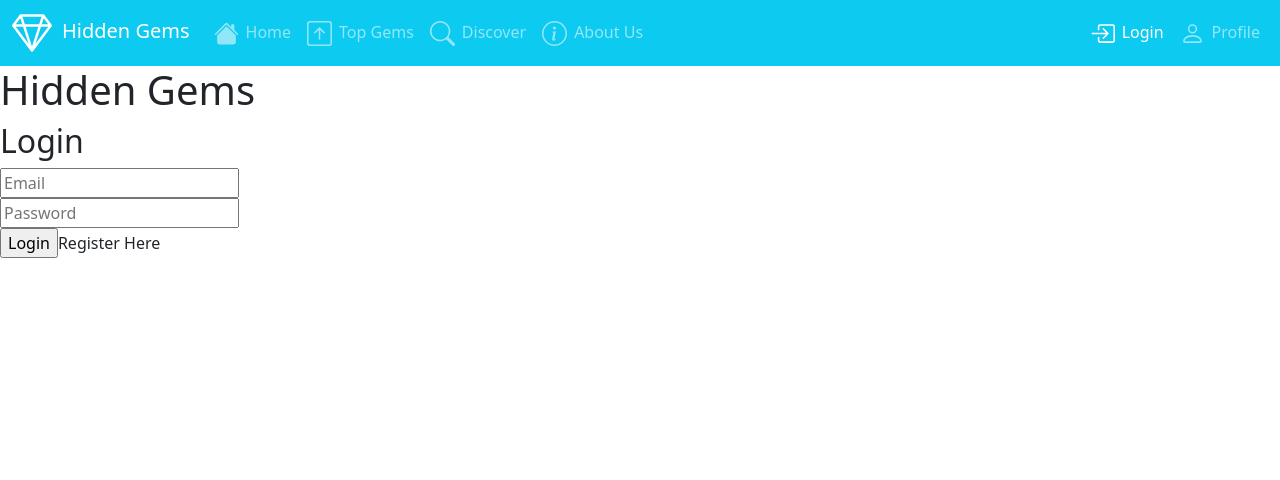
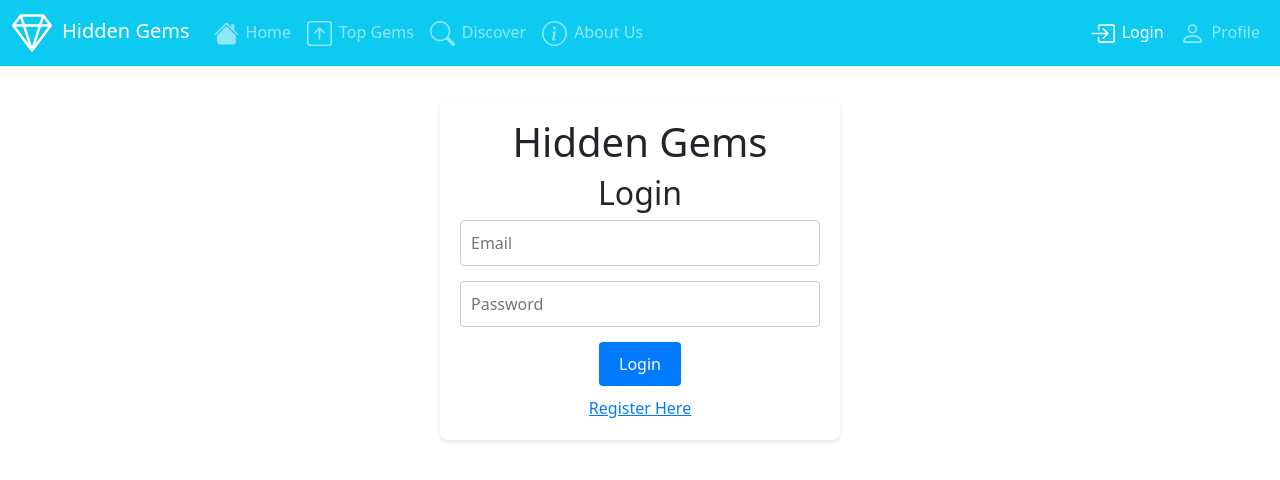
Before and after one commit to MichaelWhiting/HiddenGems, a React (Vite) app: page /login in a window 1280 px wide. Shown: the top 480 px of the page. Built offline with nearby package versions, Linux system fonts and the light colour scheme; no server answers.

Commit message:
login page and css

```diff
--- /dev/null
+++ b/src/CSS/Login.css
@@ -0,0 +1,54 @@
+.login-container {
+    max-width: 400px;
+    margin: 2rem auto;
+    padding: 20px;
+    border-radius: 8px;
+    box-shadow: 0 2px 4px rgba(0, 0, 0, 0.1);
+  }
+
+  .title, .subtitle {
+    text-align: center;
+  }
+
+  .input-group {
+    margin-bottom: 15px;
+  }
+
+  .input-field {
+    width: 100%;
+    padding: 10px;
+    border-radius: 4px;
+    border: 1px solid #ccc;
+    box-sizing: border-box; /* Makes sure padding doesn't increase the size of the input */
+  }
+
+  .error-message {
+    color: red;
+    text-align: center;
+  }
+
+  .action-group {
+    display: flex;
+    flex-direction: column;
+    align-items: center;
+  }
+
+  .submit-button {
+    background-color: #007bff;
+    color: white;
+    border: none;
+    padding: 10px 20px;
+    border-radius: 4px;
+    cursor: pointer;
+    margin-bottom: 10px;
+  }
+
+  .submit-button:hover {
+    background-color: #0056b3;
+  }
+
+  .toggle-form {
+    color: #007bff;
+    cursor: pointer;
+    text-decoration: underline;
+  }
--- a/src/pages/Login.jsx
+++ b/src/pages/Login.jsx
@@ -2,6 +2,8 @@ import axios from "axios";
 import { useEffect, useState } from "react";
 import { useDispatch, useSelector } from "react-redux";
 import { useNavigate } from "react-router-dom";
+import "../CSS/Login.css"; // Import the CSS file for styling
+
 
 function Login() {
   const [isLogin, setIsLogin] = useState(true);
@@ -82,64 +84,77 @@ function Login() {
 
   return (
     <>
-      <h1>Hidden Gems</h1>
-      <h2>{isLogin ? "Login" : "Create Account"}</h2>
+      <div className="login-container">
+        <h1 className="title">Hidden Gems</h1>
+        <h2 className="subtitle">{isLogin ? "Login" : "Create Account"}</h2>
 
         {!userId && (
-        <form onSubmit={isLogin ? handleLogin : handleRegister} id="key">
-          {error && <p style={{ color: "red" }}>{error}</p>} {/* Display error message if exists */}
-          <div>
+          <form
+            onSubmit={isLogin ? handleLogin : handleRegister}
+            className="auth-form"
+          >
+            {error && <p className="error-message">{error}</p>}{" "}
+            {/* Display error message if exists */}
+            <div className="input-group">
               <input
                 id="email"
                 type="email"
                 value={email}
                 placeholder="Email"
                 onChange={(e) => setEmail(e.target.value)}
+                className="input-field"
               />
             </div>
-          <div>
+            <div className="input-group">
               <input
                 id="password"
                 type="password"
                 value={password}
                 placeholder="Password"
                 onChange={(e) => setPassword(e.target.value)}
+                className="input-field"
               />
             </div>
             {!isLogin && (
               <>
-              <div>
+                <div className="input-group">
                   <input
                     id="firstName"
                     type="text"
                     value={firstName}
                     placeholder="First Name"
                     onChange={(e) => setFirstName(e.target.value)}
+                    className="input-field"
                   />
                 </div>
-              <div>
+                <div className="input-group">
                   <input
                     id="lastName"
                     type="text"
                     value={lastName}
                     placeholder="Last Name"
                     onChange={(e) => setLastName(e.target.value)}
+                    className="input-field"
                   />
                 </div>
               </>
             )}
-          <div>
+            <div className="action-group">
               <input
-              className="Login"
+                className="submit-button"
                 type="submit"
                 value={isLogin ? "Login" : "Register"}
               />
-            <label onClick={(e) => setIsLogin(!isLogin)}>
+              <span
+                onClick={(e) => setIsLogin(!isLogin)}
+                className="toggle-form"
+              >
                 {isLogin ? "Register Here" : "Login Here"}
-            </label>
+              </span>
             </div>
           </form>
         )}
+      </div>
     </>
   );
 }
```
Lines whose indentation alone changed are shown as unchanged.
